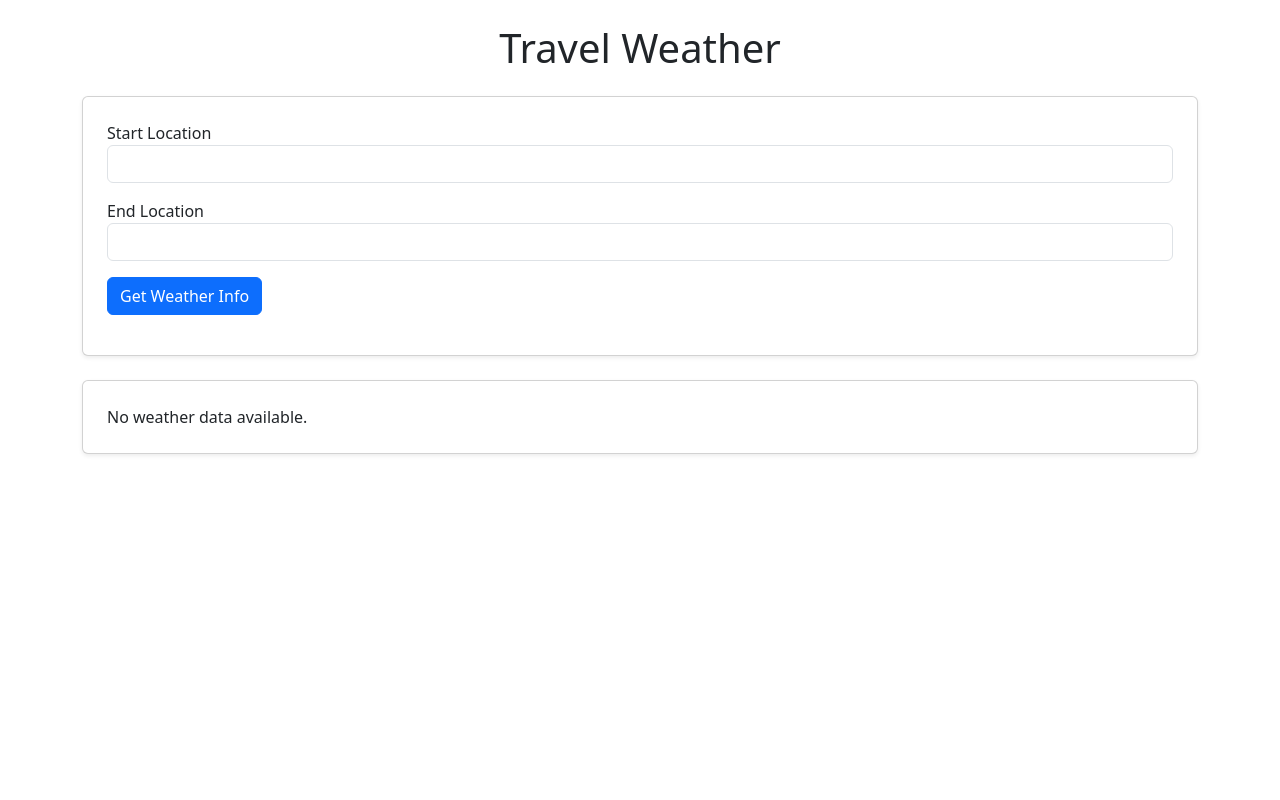
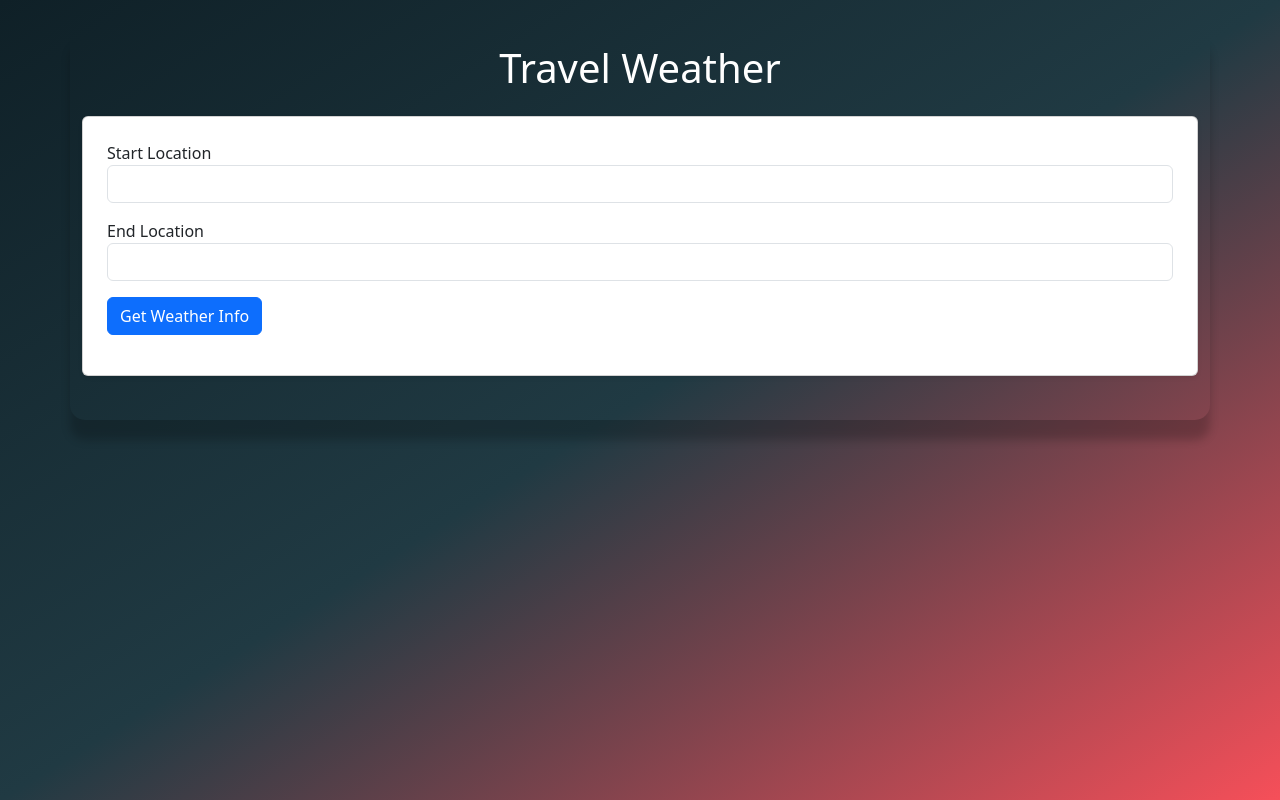
Before and after one commit to JaskaranSingh0/travel-weather, a React (Create React App) app in the folder frontend/: page / in a window 1280 px wide. Built offline with nearby package versions, Linux system fonts and the light colour scheme.

Commit message:
bg gradient

```diff
--- a/frontend/src/App.js
+++ b/frontend/src/App.js
@@ -6,51 +6,45 @@ import MapView from './components/MapView';
 import 'bootstrap/dist/css/bootstrap.min.css';
 
 const App = () => {
+  const [routeCoordinates, setRouteCoordinates] = useState([]);
   const [weatherData, setWeatherData] = useState(null);
   const [distance, setDistance] = useState(null);
   const [duration, setDuration] = useState(null);
   const [traffic, setTraffic] = useState(null);
-  const [routeCoordinates, setRouteCoordinates] = useState([]);
 
   const fetchWeatherData = async (startLocation, endLocation) => {
     try {
-      // Fetch coordinates for the start location
+      // Convert the start location into coordinates
       const startResponse = await axios.get(`http://localhost:5000/geocode`, {
-        params: { location: startLocation }
+        params: { location: startLocation },
+      });
+      const startCoords = `${startResponse.data.lon},${startResponse.data.lat}`;
+
+      // Convert the end location into coordinates
+      const endResponse = await axios.get(`http://localhost:5000/geocode`, {
+        params: { location: endLocation },
+      });
+      const endCoords = `${endResponse.data.lon},${endResponse.data.lat}`;
+
+      // Fetch route, weather, and other data using the coordinates
+      const response = await axios.get(`http://localhost:5000/route-weather`, {
+        params: { start: startCoords, end: endCoords },
       });
 
-      const startCoords = `${startResponse.data.lon},${startResponse.data.lat}`;
-
-      // Fetch coordinates for the end location
-      const endResponse = await axios.get(`http://localhost:5000/geocode`, {
-        params: { location: endLocation }
-      });
-
-      const endCoords = `${endResponse.data.lon},${endResponse.data.lat}`;
-
-      // Fetch weather data, route coordinates, and other details using the coordinates
-      const response = await axios.get(`http://localhost:5000/route-weather`, {
-        params: { start: startCoords, end: endCoords }
-      });
-
+      setRouteCoordinates(response.data.routeCoordinates);
       setWeatherData(response.data.weatherData);
       setDistance(response.data.distance);
       setDuration(response.data.duration);
       setTraffic(response.data.traffic);
-      setRouteCoordinates(response.data.routeCoordinates); // Set the route coordinates
     } catch (error) {
       console.error('Error fetching weather data:', error);
-      setWeatherData(null);
-      setDistance(null);
-      setDuration(null);
-      setTraffic(null);
-      setRouteCoordinates([]);
     }
   };
 
   return (
+    <div className='wrapper' >
     <div className="container my-4">
-      <h1 className="text-center mb-4">Travel Weather</h1>
+      <h1 className="text-center mb-4 text-white">Travel Weather</h1>
       <div className="card p-4 mb-4 shadow-sm">
         <RouteForm onSearch={fetchWeatherData} />
       </div>
@@ -61,15 +55,18 @@ const App = () => {
           <h2>Traffic Conditions: {traffic}</h2>
         </div>
       )}
-      <div className="card p-4 mb-4 shadow-sm">
-        <WeatherInfo weatherData={weatherData} />
-      </div>
+      {weatherData && (
+        <div className="card p-4 mb-4 shadow-sm ">
+          <WeatherInfo weatherData={weatherData} />
+        </div>
+      )}
       {routeCoordinates.length > 0 && (
         <div className="card p-4 shadow-sm">
           <MapView routeCoordinates={routeCoordinates} weatherData={weatherData} />
         </div>
       )}
     </div>
+    </div>
   );
 };
 
--- a/frontend/src/components/MapView.js
+++ b/frontend/src/components/MapView.js
@@ -23,7 +23,8 @@ const MapView = ({ routeCoordinates, weatherData }) => {
     : [32.7266, 74.8794]; // Default center position
 
   return (
-    <MapContainer center={initialPosition} zoom={10} style={{ height: '400px', width: '100%' }}>
+    <MapContainer center={initialPosition} zoom={10} style={{ height: 'calc(100vh - 150px)', width: '100%' }}>
+
       <TileLayer
         url="https://{s}.tile.openstreetmap.org/{z}/{x}/{y}.png"
         attribution='&copy; <a href="https://www.openstreetmap.org/copyright">OpenStreetMap</a> contributors'
--- a/frontend/src/custom-theme.css
+++ b/frontend/src/custom-theme.css
@@ -20,8 +20,10 @@
   /* Customize card borders and shadows */
   .card {
     border-color: var(--bs-primary);
+    /* background:linear-gradient(to bottom right #373B44,#4286f4);   */
     box-shadow: 0 4px 8px rgba(0, 0, 0, 0.1);
   }
+
 
   /* Customize the alert style */
   .alert-info {
--- a/frontend/src/index.css
+++ b/frontend/src/index.css
@@ -1,4 +1,22 @@
 
+.wrapper{
+  height: 100vh;
+  width: 100vw;
+  background: linear-gradient(to bottom right, #0F2027,#203A43, #f64f59);
+  overflow-x: hidden;
+}
+.container {
+  /* background: rgba(255, 255, 255, 0.9); Semi-transparent white background for content */
+  background: linear-gradient(to bottom right #f6f6f8);
+  /*backdrop-filter: blur(200px); /* Apply a blur effect */
+  width: 100%;/* Replace colors as needed */
+  padding: 20px;
+  border-radius: 15px; /* Smooth rounded corners */
+  box-shadow: 0 20px 10px rgba(0, 0, 0, 0.2); /* Subtle shadow for contrast */
+  max-width: 800px;
+  width: 100%; /* Responsive full width on smaller screens */
+  height: auto; /* Adjust height based on content */
+}
 
 body {
   margin: 0;
```
Also changed, not shown: frontend/src/App.css (line endings or trailing spaces).
